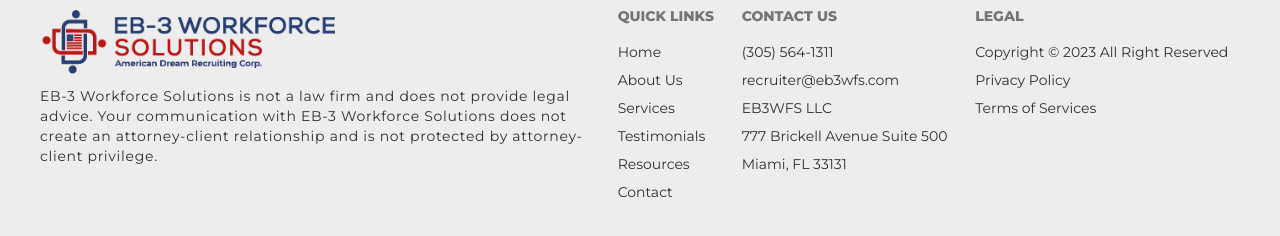
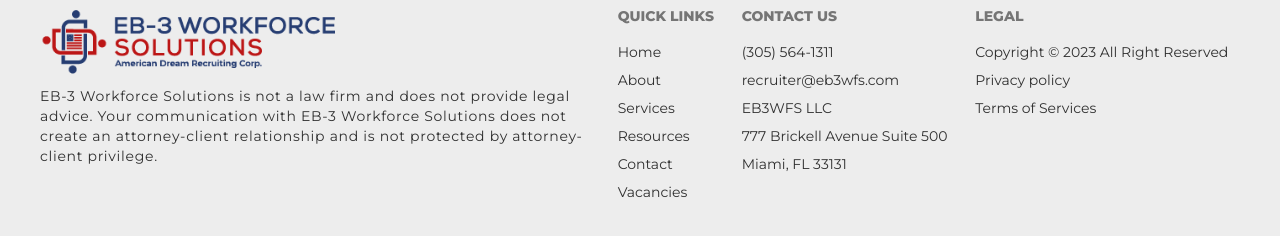
Before and after one commit to bryansanudo/motion-workforce, a React (Vite) app: page /terms-services in a window 1280 px wide. Shown: the part 1594-1830 px from the top of the page. Built offline with nearby package versions, Linux system fonts and the light colour scheme; the HTML template or start-up script is replaced by a standard one.

Commit message:
footer multi lenguage

```diff
--- a/src/components/Individuals.jsx
+++ b/src/components/Individuals.jsx
@@ -68,7 +68,7 @@ const Individuals = ({ language, setLanguage }) => {
         <Route path="/privacy-policy" element={<PrivacyPolicy />} />
         <Route path="/terms-services" element={<TermsOfService />} />
       </Routes>
-      <IFooter />
+      <IFooter language={language} />
     </>
   );
 };
--- a/src/components/individuals/IFooter.jsx
+++ b/src/components/individuals/IFooter.jsx
@@ -4,7 +4,56 @@ import { motion } from "framer-motion";
 import { staggerContainer, slideIn, zoomIn } from "@/utils/motion";
 import { Link } from "react-router-dom";
 
-const IFooter = () => {
+const IFooter = ({ language }) => {
+  const footer = {
+    en: {
+      p: "EB-3 Workforce Solutions is not a law firm and does not provide legal advice. Your communication with EB-3 Workforce Solutions does not create an attorney-client relationship and is not protected by attorney-client privilege.",
+      h1: "QUICK LINKS",
+      l1: "Home",
+      l2: "About",
+      l3: "Services",
+      l4: "Resources",
+      l5: "Contact",
+      l6: "Vacancies",
+      h2: "Contact Us",
+      h3: "Legal",
+      u1: "Copyright © 2023 All Right Reserved",
+      u2: "Privacy policy",
+      u3: "Terms of Services",
+    },
+    es: {
+      p: "EB-3 Workforce Solutions no es un bufete de abogados y no proporciona asesoramiento jurídico. Su comunicación con EB-3 Workforce Solutions no crea una relación abogado-cliente y no está protegida por el privilegio abogado-cliente",
+      h1: "ENLACES RÁPIDOS",
+      l1: "Inicio",
+      l2: "Acerca de",
+      l3: "Servicios",
+      l4: "Recursos",
+      l5: "Contacto",
+      l6: "Vacantes",
+      h2: "Contacto",
+      h3: "Aviso legal",
+      u1: "Copyright © 2023 Todos los derechos reservados",
+      u2: "Política de privacidad",
+      u3: "Condiciones del servicio",
+    },
+    por: {
+      p: "A EB-3 Workforce Solutions não é um escritório de advogados e não presta aconselhamento jurídico. A sua comunicação com a EB-3 Workforce Solutions não cria uma relação advogado-cliente e não está protegida pelo privilégio advogado-cliente.",
+      h1: "LINKS RÁPIDOS",
+      l1: "Início",
+      l2: "Sobre",
+      l3: "Serviços",
+      l4: "Recursos",
+      l5: "Contacto",
+      l6: "Vagas",
+      h2: "Contacte-nos",
+      h3: "Legal",
+      u1: "Direitos de autor © 2023 Todos os direitos reservados",
+      u2: "Política de privacidade",
+      u3: "Termos de serviços",
+    },
+  };
+  const footerContent = footer[language];
+
   return (
     <motion.div
     /* variants={staggerContainer()}
@@ -26,27 +75,24 @@ const IFooter = () => {
             className="rounded-3xl  object-contain  "
           />
           <p className="tracking-wider text-left max-w-[550px]">
-            EB-3 Workforce Solutions is not a law firm and does not provide
-            legal advice. Your communication with EB-3 Workforce Solutions does
-            not create an attorney-client relationship and is not protected by
-            attorney-client privilege.
+            {footerContent.p}
           </p>
         </aside>
 
         <motion.nav variants={zoomIn(0, 1)}>
           <header className="footer-title text-black font-extrabold">
-            Quick Links
+            {footerContent.h1}
           </header>
-          <a className="link link-hover">Home</a>
-          <a className="link link-hover">About Us</a>
-          <a className="link link-hover">Services</a>
-          <a className="link link-hover">Testimonials</a>
-          <a className="link link-hover">Resources</a>
-          <a className="link link-hover">Contact</a>
+          <a className="link link-hover">{footerContent.l1}</a>
+          <a className="link link-hover">{footerContent.l2}</a>
+          <a className="link link-hover">{footerContent.l3}</a>
+          <a className="link link-hover">{footerContent.l4}</a>
+          <a className="link link-hover">{footerContent.l5}</a>
+          <a className="link link-hover">{footerContent.l6}</a>
         </motion.nav>
         <motion.nav variants={zoomIn(0.5, 1)}>
           <header className="footer-title text-black font-extrabold">
-            Contact Us
+            {footerContent.h2}
           </header>
           <p className="">(305) 564-1311</p>
           <p className="">recruiter@eb3wfs.com</p>
@@ -56,14 +102,14 @@ const IFooter = () => {
         </motion.nav>
         <motion.nav variants={zoomIn(1, 1)}>
           <header className="footer-title text-black font-extrabold">
-            Legal
+            {footerContent.h3}
           </header>
-          <div className="">Copyright © 2023 All Right Reserved</div>
+          <div className="">{footerContent.u1}</div>
           <Link to="/privacy-policy">
-            <div className="link link-hover">Privacy Policy</div>
+            <div className="link link-hover">{footerContent.u2}</div>
           </Link>
           <Link to="/terms-services">
-            <div className="link link-hover">Terms of Services</div>
+            <div className="link link-hover">{footerContent.u3}</div>
           </Link>
         </motion.nav>
       </motion.footer>
```
